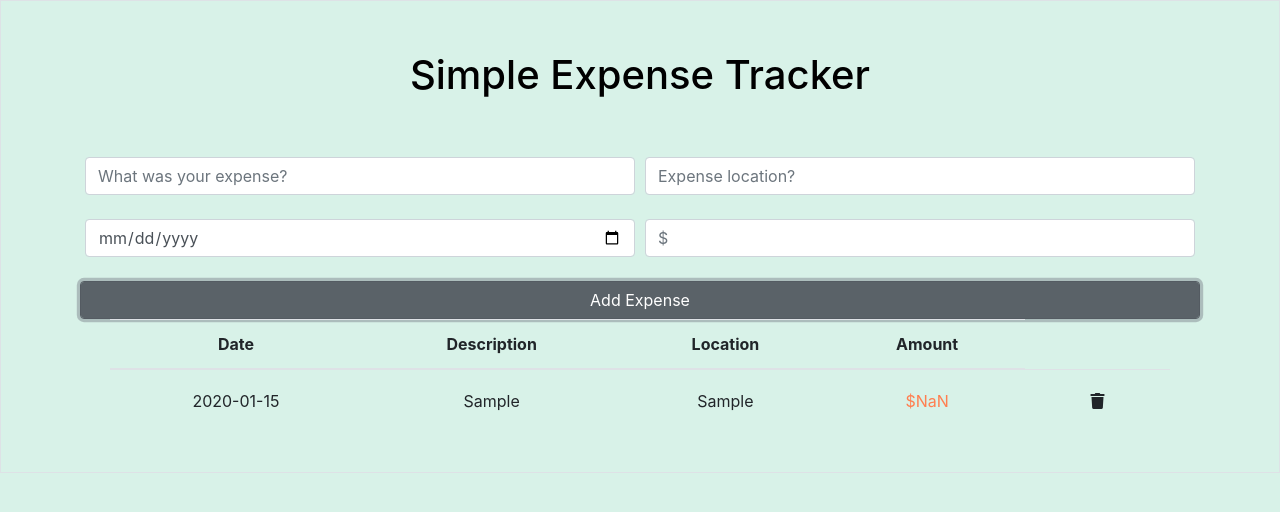
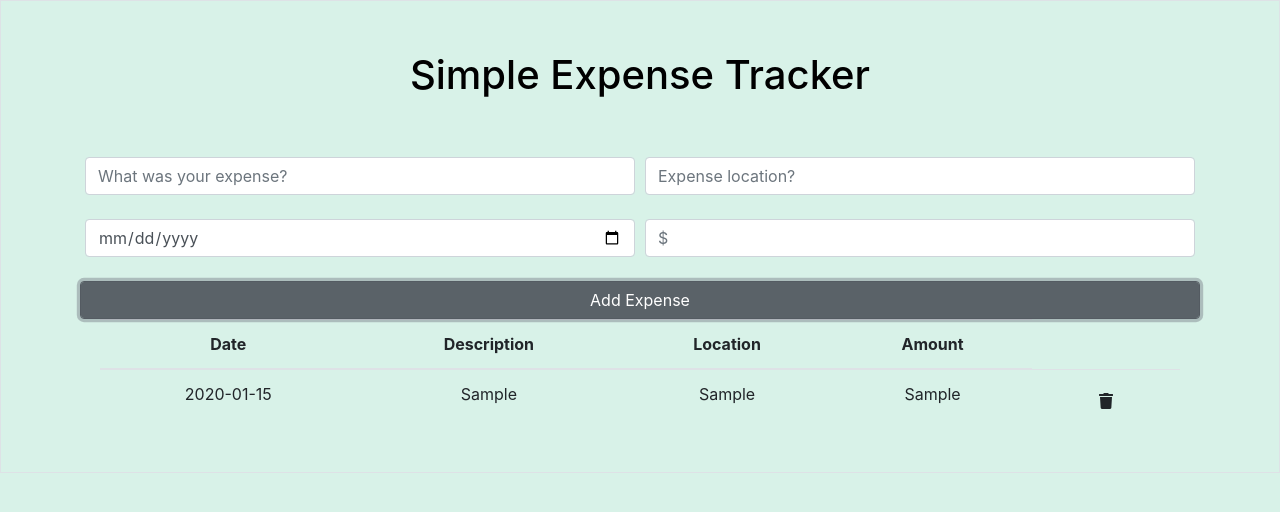
Before and after one commit to btarro/react-expense-tracker, a React (Create React App) app: page / in a window 1280 px wide. Both pictures are taken after typing "Sample", "Sample", "2020-01-15", "Sample" into the empty fields and a click on the button "Add Expense". Shown: the top 512 px of the page. Built offline with nearby package versions, Linux system fonts and the light colour scheme.

Commit message:
refactor - moved logic; split features

```diff
--- a/src/App.js
+++ b/src/App.js
@@ -2,14 +2,85 @@ import React from "react";
 import "./App.css";
 import Title from "./components/Title";
 import UserInput from "./components/UserInput";
+import Table from "./components/Table";
 
 class App extends React.Component {
+  constructor(props) {
+    super(props);
+    this.state = {
+      tableData: [],
+      description: "",
+      location: "",
+      date: "",
+      amount: "",
+    };
+
+    this.handleChange = this.handleChange.bind(this);
+    this.handleSubmit = this.handleSubmit.bind(this);
+    this.deleteExpense = this.deleteExpense.bind(this);
+  }
+
+  handleChange(e) {
+    const { name, value } = e.target;
+    //console.log("name ", name, "value ", value);
+    this.setState({
+      [name]: value,
+    });
+  }
+
+  handleSubmit(e) {
+    e.preventDefault();
+    console.log("Is this working?");
+
+    const newExpense = {
+      id: Math.random().toString(36).substr(2, 9),
+      description: this.state.description,
+      location: this.state.location,
+      date: this.state.date,
+      amount: this.state.amount,
+    };
+
+    this.setState({
+      tableData: [...this.state.tableData, newExpense],
+      description: "",
+      location: "",
+      date: "",
+      amount: "",
+    });
+  }
+
+  deleteExpense(id) {
+    const tableDataMinusDeletedRow = this.state.tableData.filter(
+      (row) => row.id !== id
+    );
+
+    this.setState({
+      ...this.state,
+      tableData: tableDataMinusDeletedRow,
+    });
+  }
+
   render() {
     return (
       <div className="App border">
         <div className="container">
           <Title />
-          <UserInput />
+          <UserInput
+            handleChange={this.handleChange}
+            handleSubmit={this.handleSubmit}
+            description={this.state.description}
+            location={this.state.location}
+            date={this.state.date}
+            amount={this.state.amount}
+          />
+          <Table
+            tableData={this.state.tableData}
+            description={this.state.description}
+            location={this.state.location}
+            date={this.state.date}
+            amount={this.state.amount}
+            deleteExpense={this.deleteExpense}
+          />
           <br></br>
         </div>
       </div>
--- a/src/components/Table.js
+++ b/src/components/Table.js
@@ -1,26 +1,7 @@
 import React from "react";
-import Row from "./Row";
-import EmptyTable from "./EmptyTable";
 
-class Table extends React.Component {
-  render() {
-    const EXPENSEDATA = this.props.data;
-
-    if (EXPENSEDATA.length === 0) {
-      return <EmptyTable />;
-    }
-
-    const NEWROW = EXPENSEDATA.map((item) => (
-      <Row
-        deleteExpense={this.props.rd}
-        key={item.id}
-        id={item.id}
-        date={item.date}
-        desc={item.desc}
-        loc={item.loc}
-        amount={item.amount}
-      />
-    ));
+const Table = (props) => {
+  const tableData = props.tableData;
   return (
     <div className="container">
       <table className="table table-hover">
@@ -32,11 +13,30 @@ class Table extends React.Component {
             <th>Amount</th>
           </tr>
         </thead>
-          <tbody>{NEWROW}</tbody>
+        <tbody>
+          {tableData.map((expenseItem) => {
+            return (
+              <tr key={expenseItem.id}>
+                <td>{expenseItem.date}</td>
+                <td>{expenseItem.description}</td>
+                <td>{expenseItem.location}</td>
+                <td>{expenseItem.amount}</td>
+                <td>
+                  <button
+                    onClick={(e) => props.deleteExpense(expenseItem.id)}
+                    type="button"
+                    className="btn delete"
+                  >
+                    <i className=" fas fa-trash"></i>
+                  </button>
+                </td>
+              </tr>
+            );
+          })}
+        </tbody>
       </table>
     </div>
   );
-  }
-}
+};
 
 export default Table;
--- a/src/components/UserInput.js
+++ b/src/components/UserInput.js
@@ -1,81 +1,48 @@
 import React from "react";
-import Table from "./Table";
 
-class UserInput extends React.Component {
-  constructor(props) {
-    super(props);
-    this.state = { tableData: [] };
-
-    this.gatherInput = this.gatherInput.bind(this);
-    this.injectData = this.injectData.bind(this);
-    this.removeData = this.removeData.bind(this);
-  }
-  gatherInput() {
-    const DESC = document.getElementById("desc").value;
-    const LOC = document.getElementById("loc").value;
-    const DATE = document.getElementById("date").value;
-    const AMOUNT = document.getElementById("amount").value;
-    const KEY = Math.random().toString(36).substr(2, 9);
-
-    if (!DESC || !LOC || !DATE || !AMOUNT) {
-      alert("Please fill in all fields");
-      return;
-    }
-    const NEWEXPENSE = {
-      id: KEY,
-      desc: DESC,
-      loc: LOC,
-      date: DATE,
-      amount: AMOUNT,
-    };
-
-    this.injectData(NEWEXPENSE);
-    this.inputCleanup();
-  }
-
-  injectData(NEWEXPENSE) {
-    this.setState((prevState) => ({
-      tableData: [...this.state.tableData, NEWEXPENSE],
-    }));
-  }
-
-  inputCleanup() {
-    document.querySelectorAll(".form-control").forEach((formField) => {
-      formField.value = "";
-    });
-  }
-
-  removeData(props) {
-    this.setState({
-      tableData: this.state.tableData.filter((data) => data.id !== props),
-    });
-  }
-
-  render() {
-    return (
-      <div className="userinput">
+const UserInput = (props) => {
+  return (
+    <div className="userinput">
+      <form onSubmit={props.handleSubmit}></form>
+      <form>
         <div className="form-row">
           <div className="col">
             <input
-              id="desc"
+              id="description"
               type="text"
               className="form-control"
               placeholder="What was your expense?"
+              name="description"
+              value={props.description}
+              onChange={props.handleChange}
+              required
             ></input>
           </div>
           <div className="col">
             <input
-              id="loc"
+              id="location"
               type="text"
               className="form-control"
               placeholder="Expense location?"
+              name="location"
+              value={props.location}
+              onChange={props.handleChange}
+              required
             ></input>
           </div>
         </div>
         <br></br>
         <div className="form-row">
           <div className="col">
-            <input id="date" type="date" className="form-control"></input>
+            <input
+              id="date"
+              type="date"
+              className="form-control"
+              name="date"
+              value={props.date}
+              onChange={props.handleChange}
+              required
+            ></input>
           </div>
           <div className="col">
             <input
@@ -83,6 +50,10 @@ class UserInput extends React.Component {
               type="currency"
               className="form-control"
               placeholder="$"
+              name="amount"
+              value={props.amount}
+              onChange={props.handleChange}
+              required
             ></input>
           </div>
         </div>
@@ -91,18 +62,16 @@ class UserInput extends React.Component {
           <div className="form-row">
             <button
               className="btn btn-secondary form-control"
-              onClick={this.gatherInput}
+              type="submit"
+              onClick={props.handleSubmit}
             >
               Add Expense
             </button>
-            <div className="container">
-              <Table rd={this.removeData} data={this.state.tableData} />
-            </div>
           </div>
         </div>
-      </div>
-    );
-  }
-}
+      </form>
+    </div>
+  );
+};
 
 export default UserInput;
```
Also changed, not shown: 1 other file (tests, documents, lock files or other folders). Lines whose indentation alone changed are shown as unchanged.
